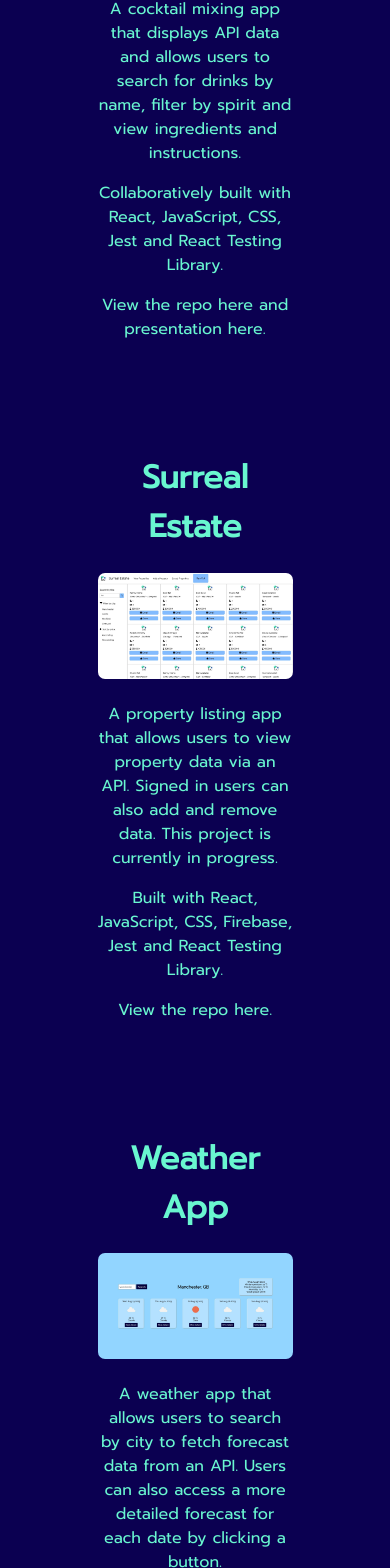
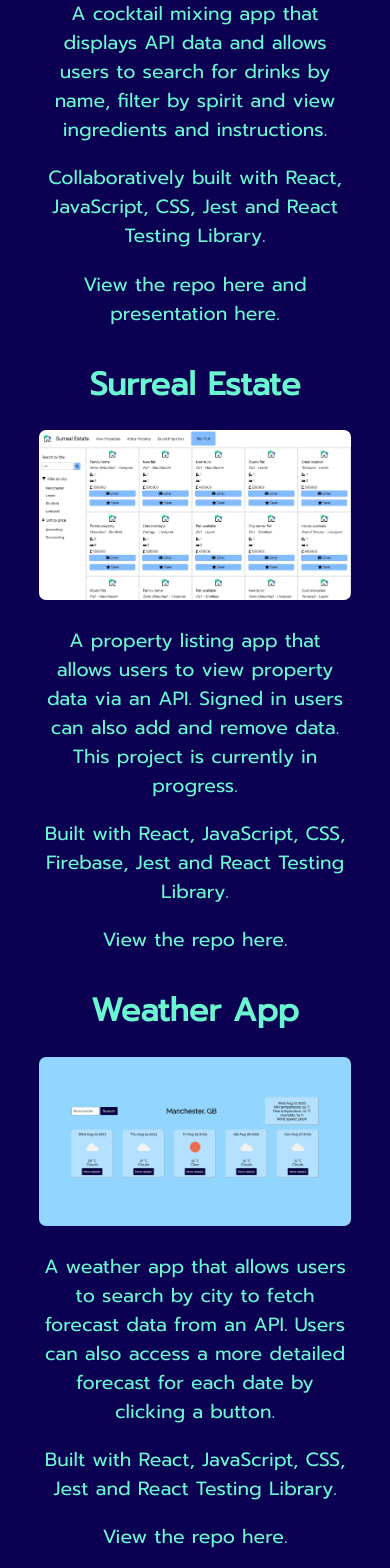
Before and after one commit to cprieststephens/portfolio, a React (Create React App) app: page /projects in a window 390 px wide. Shown: the part 363-1931 px from the top of the page. Built offline with nearby package versions, Linux system fonts and the light colour scheme.

Commit message:
Add media queries for responsiveness

```diff
--- a/src/components/About.js
+++ b/src/components/About.js
@@ -6,8 +6,8 @@ const About = () => {
   return (
     <div className="about">
       <img className="about__logo" src={logo} alt="laptop logo" />
-      <h1 className="about__name">Camilla Priest-Stephens</h1>
-      <h2 className="about__job">Frontend Developer</h2>
+      <h1 className="about__title">Camilla Priest-Stephens</h1>
+      <h2 className="about__title">Frontend Developer</h2>
       <p className="about__text">
         I am a graduate of Command Shift bootcamp looking for a role as a
         Frontend Developer.
--- a/src/components/Projects.js
+++ b/src/components/Projects.js
@@ -17,16 +17,16 @@ const Projects = () => {
             alt="Cocktail Companion screenshot"
           />
         </Link>
-        <p>
+        <p className="projects-item__description">
           A cocktail mixing app that displays API data and allows users to
           search for drinks by name, filter by spirit and view ingredients and
           instructions.
         </p>
-        <p>
+        <p className="projects-item__description">
           Collaboratively built with React, JavaScript, CSS, Jest and React
           Testing Library.
         </p>
-        <p>
+        <p className="projects-item__description">
           <Link
             className="projects-item__repo"
             to="https://github.com/josenymad/cocktail-companion"
@@ -50,16 +50,16 @@ const Projects = () => {
           src={surrealEstate}
           alt="Surreal Estate screenshot"
         />
-        <p>
+        <p className="projects-item__description">
           A property listing app that allows users to view property data via an
           API. Signed in users can also add and remove data. This project is
           currently in progress.
         </p>
-        <p>
+        <p className="projects-item__description">
           Built with React, JavaScript, CSS, Firebase, Jest and React Testing
           Library.
         </p>
-        <p>
+        <p className="projects-item__description">
           <Link
             className="projects-item__repo"
             to="https://github.com/cprieststephens/surreal-estate"
@@ -78,15 +78,15 @@ const Projects = () => {
             alt="Weather App screenshot"
           />
         </Link>
-        <p>
+        <p className="projects-item__description">
           A weather app that allows users to search by city to fetch forecast
           data from an API. Users can also access a more detailed forecast for
           each date by clicking a button.
         </p>
-        <p>
+        <p className="projects-item__description">
           Built with React, JavaScript, CSS, Jest and React Testing Library.
         </p>
-        <p>
+        <p className="projects-item__description">
           <Link
             className="projects-item__repo"
             to="https://github.com/cprieststephens/weather-app"
--- a/src/styles/about.css
+++ b/src/styles/about.css
@@ -10,14 +10,9 @@
   width: 25%;
 }
 
-.about__name {
+.about__title {
   margin: 0;
   font-size: 2.5rem;
-}
-
-.about__job {
-  margin: 0;
-  font-size: 2rem;
 }
 
 .about__text {
@@ -25,3 +20,52 @@
   margin: 1rem auto;
   font-size: 1.2rem;
 }
+
+@media screen and (max-width:480px) {
+  .about {
+    width: 80%;
+    margin: 9rem auto;
+  }
+
+  .about__logo {
+    width: 40%;
+  }
+
+  .about__title {
+    font-size: 1.5rem;
+  }
+
+  .about__text {
+    width: 90%;
+  }
+
+}
+
+@media screen and (min-width:481px) and (max-width:767px) {
+  .about {
+    width: 90%;
+    margin: 8rem auto;
+  }
+
+  .about__logo {
+    width: 40%;
+  }
+
+  .about__text {
+    width: 90%;
+  }
+}
+
+@media screen and (min-width:768px) and (max-width:991px) {
+  .about {
+    margin: 10rem auto;
+  }
+
+  .about__logo {
+    width: 40%;
+  }
+
+  .about__text {
+    width: 100%;
+  }
+}
--- a/src/styles/contact.css
+++ b/src/styles/contact.css
@@ -11,3 +11,21 @@
 .contact__icon {
   width: 100%;
 }
+
+@media screen and (max-width:480px) {
+  .contact a {
+    width: 8%;
+  }
+}
+
+@media screen and (min-width:481px) and (max-width:767px) {
+  .contact a {
+    width: 7%;
+  }
+}
+
+@media screen and (min-width:768px) and (max-width:991px) {
+  .contact a {
+    width: 5%;
+  }
+}
--- a/src/styles/projects.css
+++ b/src/styles/projects.css
@@ -4,13 +4,17 @@
 
 .projects-item {
   width: 50%;
-  margin: 7rem auto 3rem auto;
+  margin: 9rem auto 3rem auto;
   text-align: center;
 }
 
 .projects-item__image {
   width: 100%;
   border-radius: 7px;
+}
+
+.projects-item__description {
+  font-size: 1.2rem;
 }
 
 .projects-item__repo:link {
@@ -21,3 +25,14 @@
 .projects-item__repo:visited {
   color: #69F6D0;
 }
+
+@media screen and (max-width:991px) {
+  .projects {
+    margin-top: 6rem;
+  }
+
+  .projects-item {
+    width: 80%;
+    margin: 2rem auto;
+  }
+}
```
